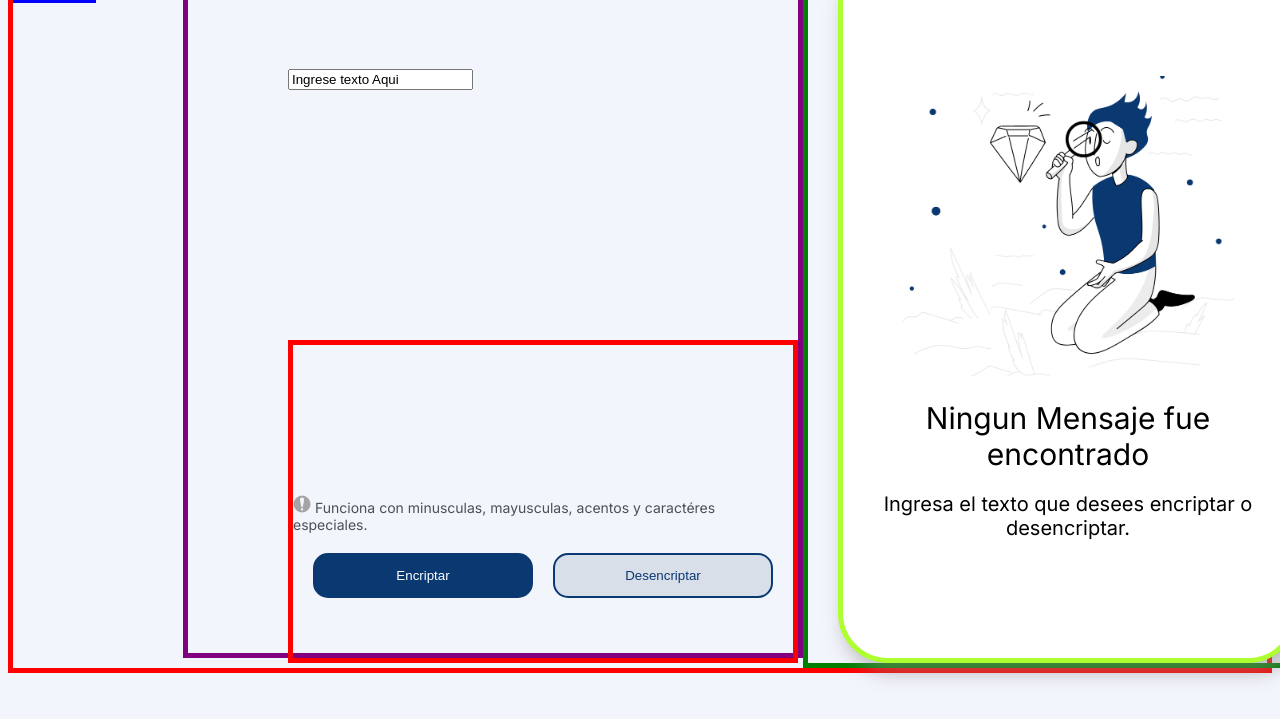
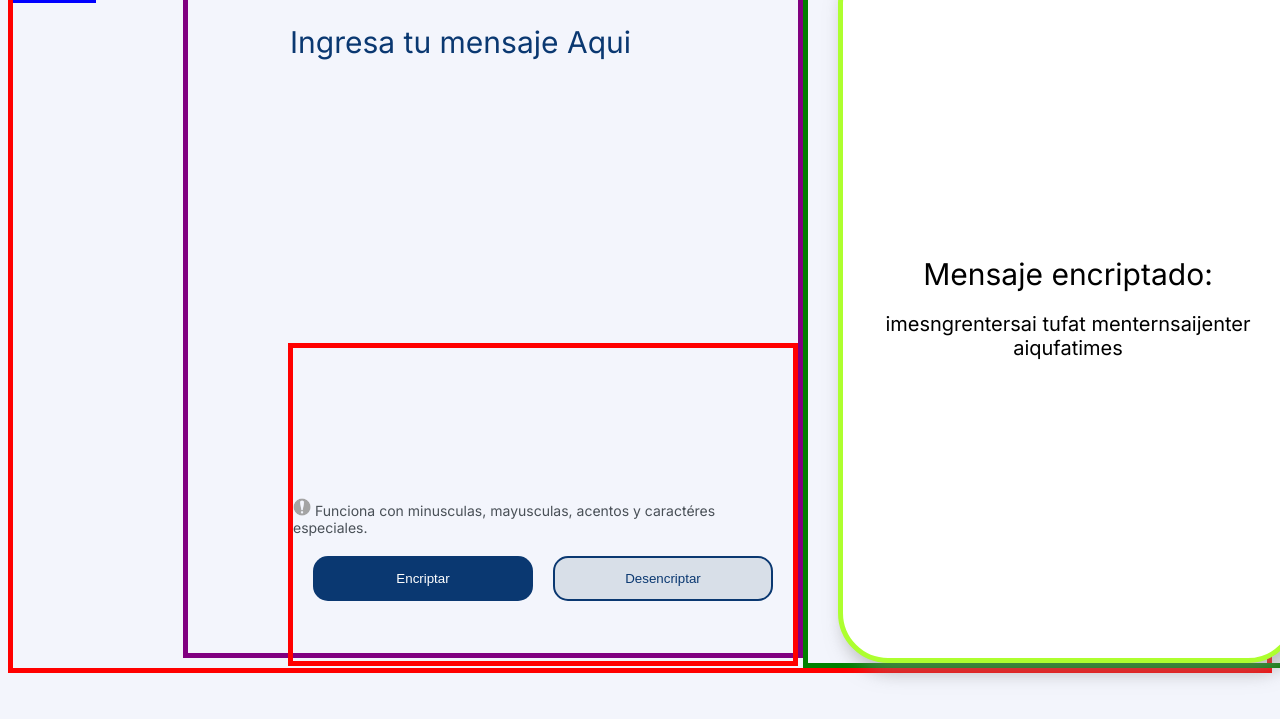
Before and after one commit to Corb2346/Encriptador, a plain HTML site: page index.html in a window 1280 px wide. Both pictures are taken after a click on the button "Encriptar". Shown: the part 75-794 px from the top of the page. Drawn offline with Linux system fonts and the light colour scheme.

Commit message:
agregado mensaje encriptado en pantalla

```diff
--- a/encriptador.css
+++ b/encriptador.css
@@ -34,10 +34,15 @@ body{
 }
 
         #inputText{
-            padding-top: 125px;
+            font-family: 'Inter', sans-serif;
+            margin-top: 50px;
             border: none;
-            background-color:F3F5FC ;
+            background-color:#F3F5FC;
             outline: none;
+            width: 400px;
+            height: 100px;
+            font-size: 30px;
+            color: #0A3871;
         }
 
         #botonesEncriptar{
--- a/encriptador.js
+++ b/encriptador.js
@@ -1,7 +1,36 @@
+let inputText = document.getElementById("inputText");
+let encriptarButton = document.getElementById("encriptarButton");
+let desencriptarButton = document.getElementById("desencriptarButton");
+let imageGuy = document.getElementById("imageGuy");
+let displaySubtexto = document.getElementById("displaySubtexto");
+let displayTexto = document.getElementById("displayTexto");
+
+inputText.addEventListener("click",ingresarTexto);
+encriptarButton.addEventListener("click",encriptarFuncion);
+desencriptarButton.addEventListener("click",desencriptarFuncion);
+
+function encriptarFuncion(){
+    let fraseRecibida = inputText.value;
+    console.log( fraseRecibida );
+    encriptar(fraseRecibida);
+    imageGuy.remove();
+}
+
+function ingresarTexto(){
+
+    document.getElementById("inputText").value ="";
+}
+
+function desencriptarFuncion(){
+    let fraseEncriptada = inputText.value;
+    console.log(fraseEncriptada);
+};
+
+function encriptar(fraseRecibida){
 
 
-let palabra = "felicidades por enfrentar este desafio y haberlo concluido con exito!";
-let palabraFixed = palabra.toLowerCase().normalize('NFD').replace(/[\u0300-\u036f]/g, '');
+let fraseRecibidaMain = fraseRecibida;
+let palabraFixed =  fraseRecibidaMain.toLowerCase().normalize('NFD').replace(/[\u0300-\u036f]/g, '');
 let contador = 0;
 let tomaLetra = "";
 let arrayEncriptada = new Array();
@@ -43,7 +72,7 @@ do{
     }
 
 
-}while(contador < palabra.length);
+}while(contador < palabraFixed.length);
 
 palabraEncriptada = arrayEncriptada.toString();
 let palabraEncriptadaFixed = palabraEncriptada.replace(/,/g, '');
@@ -52,12 +81,18 @@ console.log(arrayEncriptada);
 console.log(palabraEncriptada );
 console.log(palabraEncriptadaFixed );
 
+displaySubtexto.textContent  = palabraEncriptadaFixed;
+displayTexto.textContent= "Mensaje encriptado:";
+
+};
+
+
+function desencriptar(){
+
 contador =0;
 tomaLetra = "";
 arrayEncriptada = new Array();
 let contadorAlmacenador =0;
-
-/*palbraEncriptadaFixed= ;*/
 
 do{
 
@@ -113,3 +148,4 @@ console.log(arrayEncriptada);
 
 let palabraDesencriptada = stringEncriptado.replace(/,/g, '');
 console.log(palabraDesencriptada);
+}
--- a/index.html
+++ b/index.html
@@ -24,7 +24,7 @@
 
     <div id="mainInfo">
 
-        <div id="inputText"> <input type="text" value="Ingrese texto Aqui"></div>
+        <div > <input type="text" id="inputText" value ="Ingresa tu mensaje Aqui" onclick = "ingresarTexto()"></div>
 
 
 
@@ -32,9 +32,9 @@
 
             <div id="textoAviso"> <img src="./imagenes/admiracion.png" height="18px" alt=""> Funciona con minusculas, mayusculas, acentos y caractéres especiales.</div>
 
-            <button id="encriptarButton" > Encriptar</button>
+            <button id="encriptarButton" > Encriptar </button>
 
-            <button id="desencriptarButton"> Desencriptar</button>
+            <button id="desencriptarButton"> Desencriptar </button>
 
         </div>
 
```
